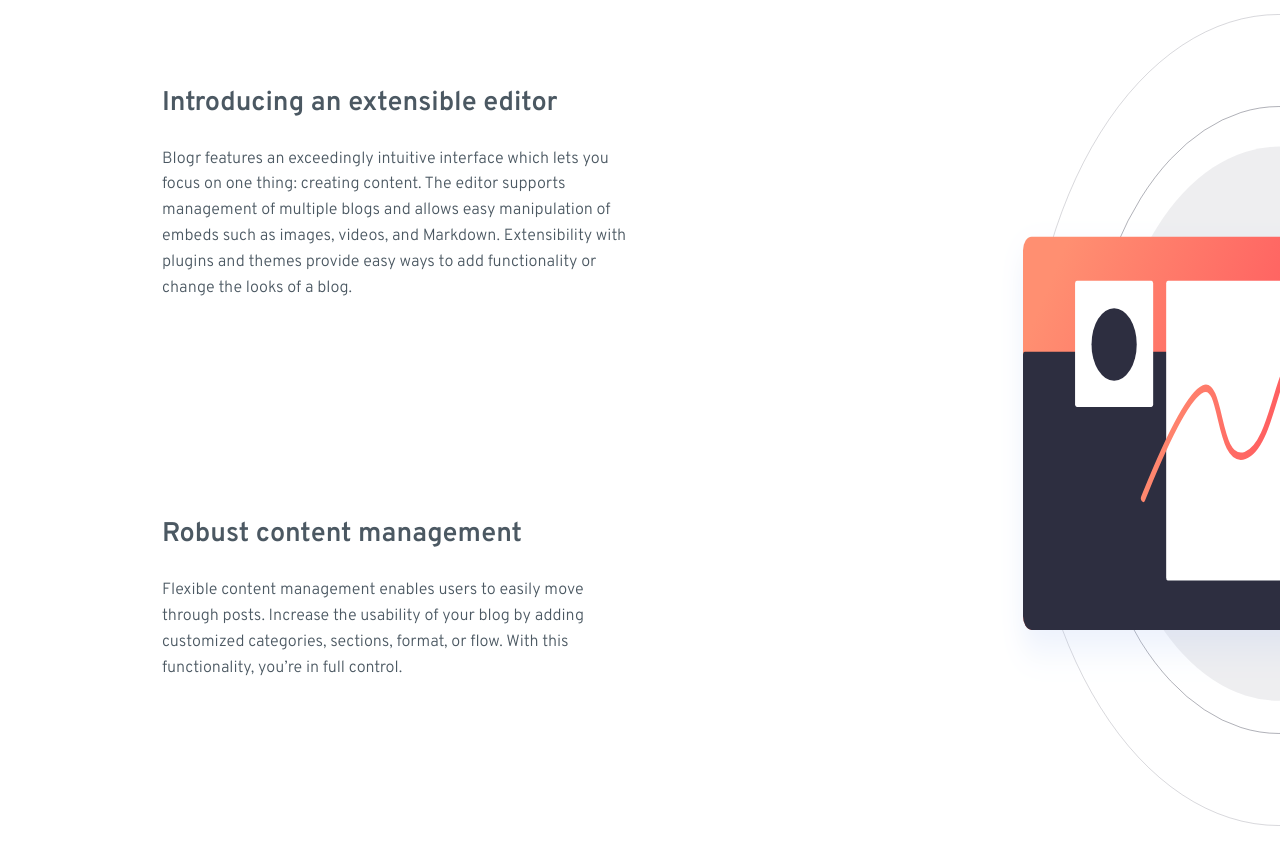
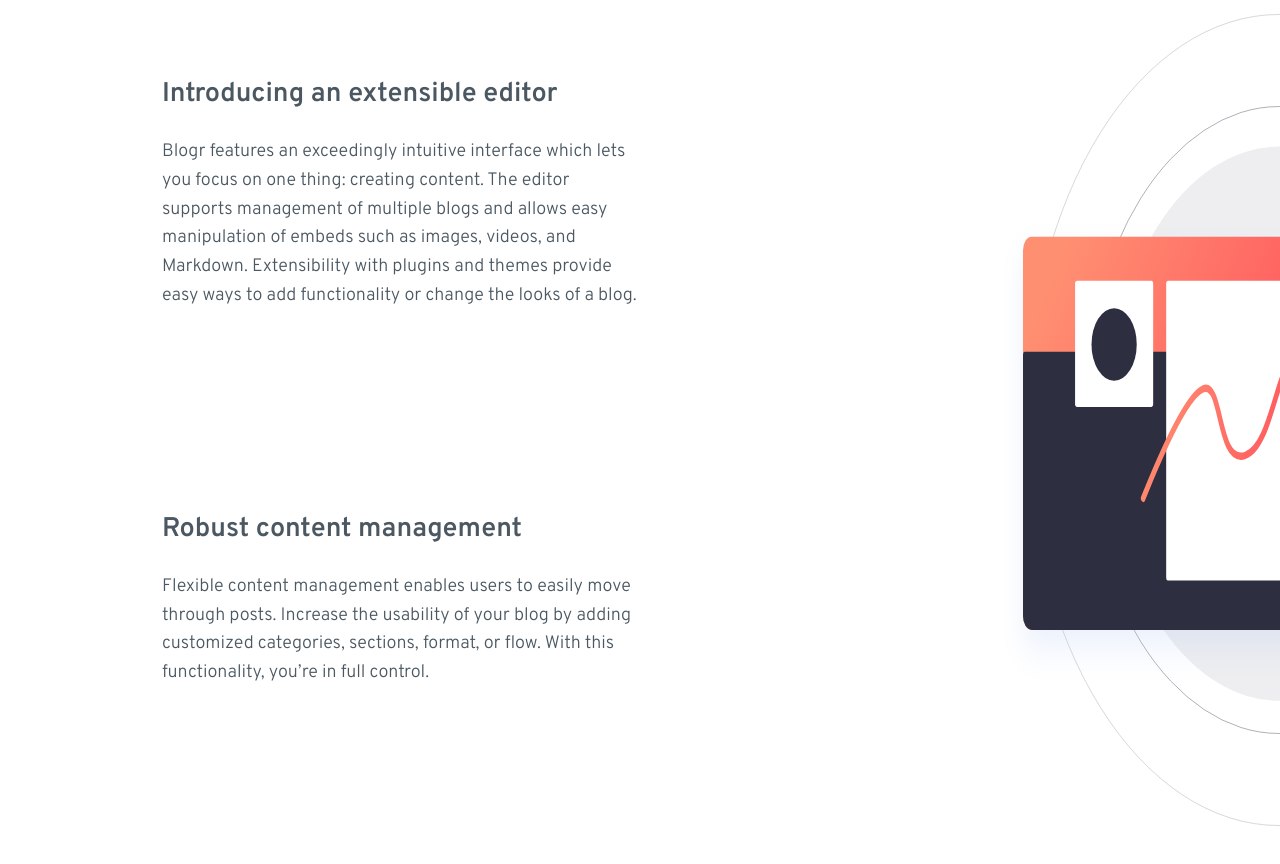
Before and after one commit to kebin20/blogr-landing-page, a website: page index.html in a window 1280 px wide. Shown: the part 780-1644 px from the top of the page. Drawn offline with Linux system fonts and the light colour scheme.

Commit message:
1 file modified

```diff
--- a/style.css
+++ b/style.css
@@ -349,7 +349,7 @@ main styling
 .phone {
   background: url('./images/bg-pattern-circles.svg'),
     linear-gradient(hsl(237, 23%, 32%), hsl(237, 17%, 21%));
-    position: relative;
+  position: relative;
   background-repeat: no-repeat;
   background-position: 50% 200%;
   background-size: 56em;
@@ -605,6 +605,10 @@ MAIN STYLING
     padding: 0em;
   }
 
+  .future__p {
+    font-size: 1rem;
+  }
+
   .future__h3 {
     padding-bottom: 1em;
   }
@@ -706,12 +710,11 @@ FOOTER STYLING
 
   .footer__a {
     font-size: inherit;
-}
+  }
 
-.footer__h4 {
+  .footer__h4 {
     padding-bottom: 2em;
-}
-
+  }
 
   .product {
     grid-area: product;
```
